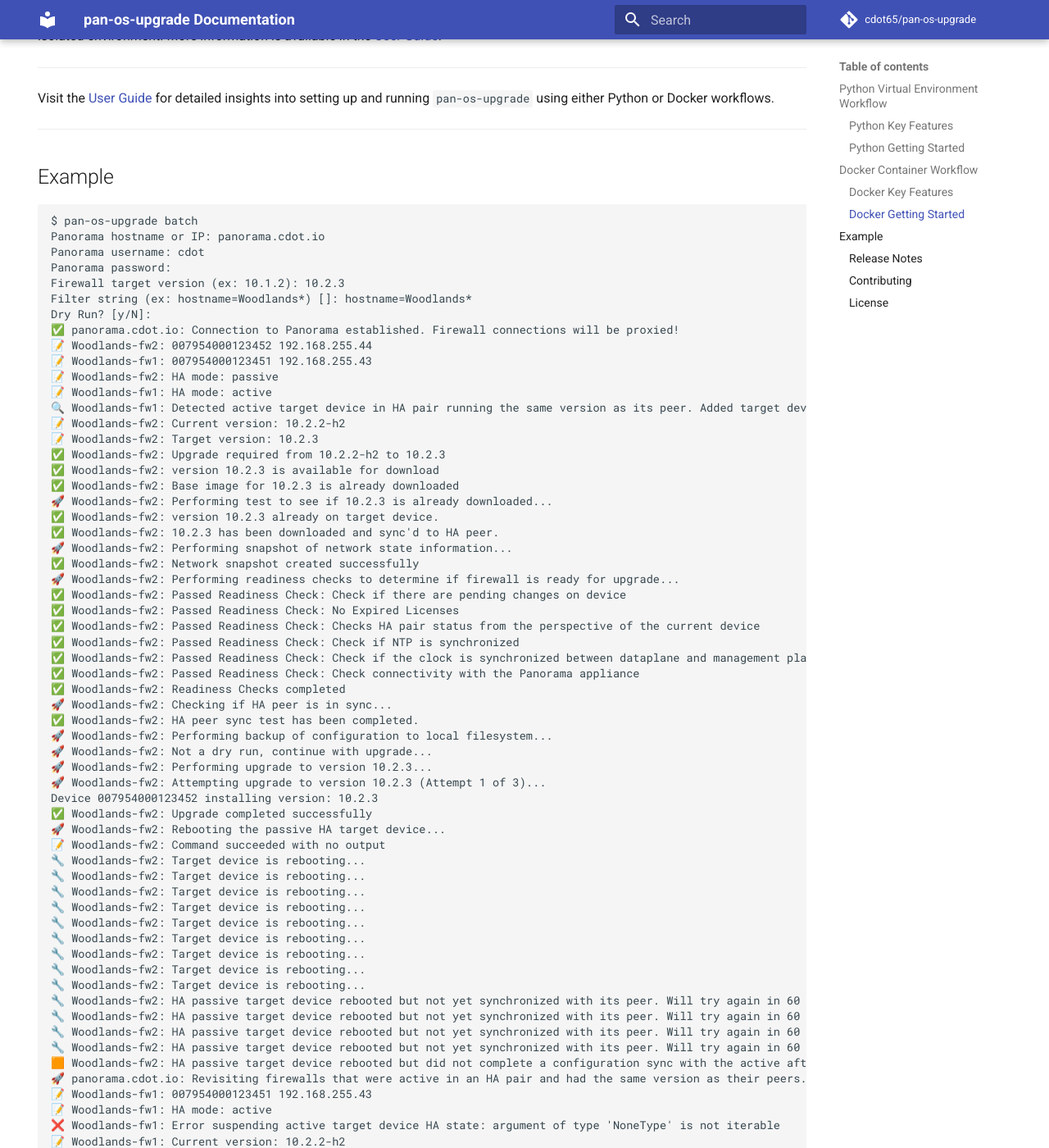
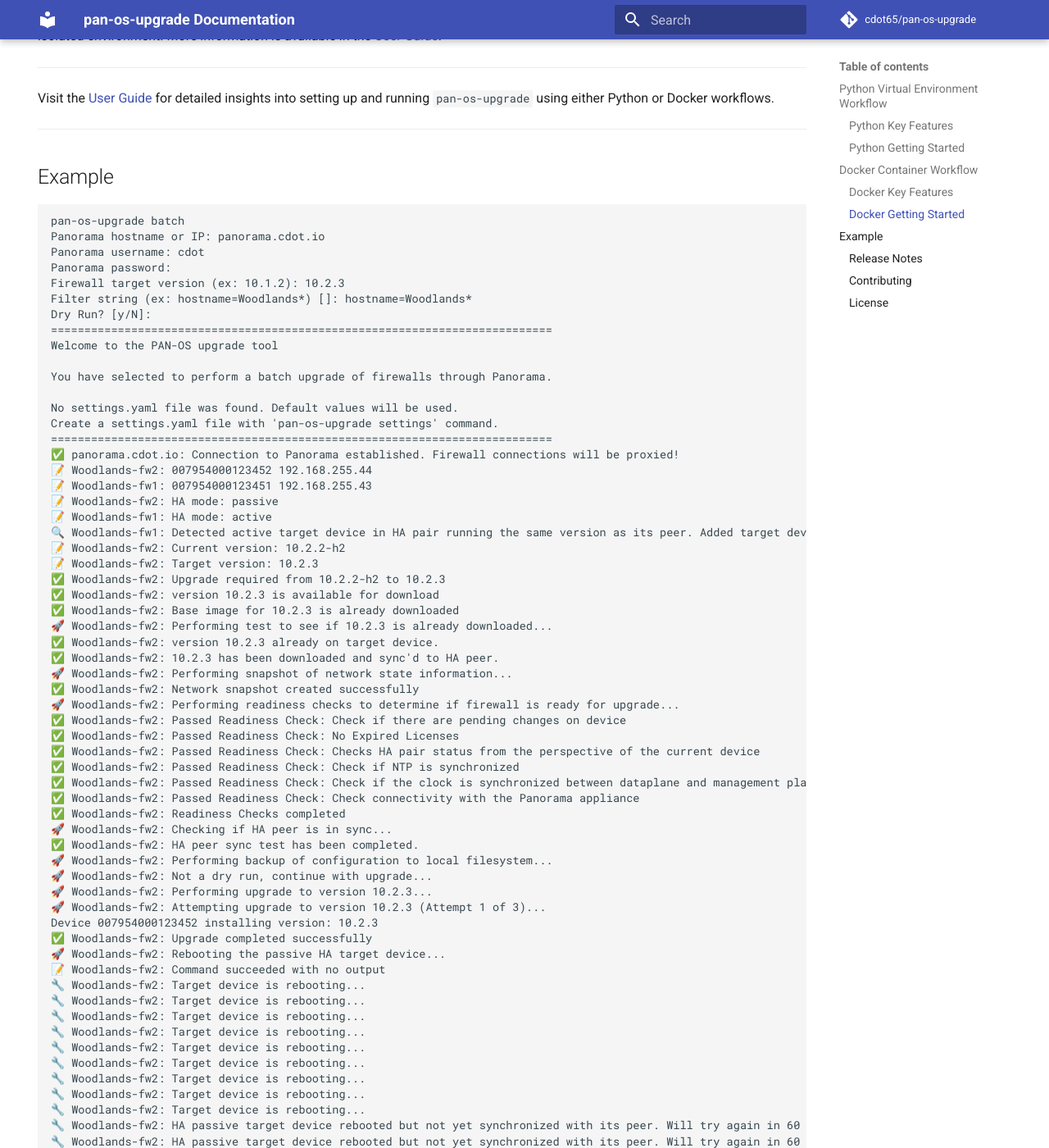
Before and after one commit to cdot65/pan-os-upgrade, an MkDocs documentation site: the page built from docs/index.md, in a window 1280 px wide and 1400 px high, scrolled down 1498 px. Shown: the whole window at 82% size. Built offline with MkDocs 1.6.1 and Material for MkDocs 9.7.7, drawn with Linux system fonts in a browser that asks for light colours; comment, search, counter and statistics services are not loaded; some of the changed text lies outside the part shown.

Commit message:
updating example

````diff
--- a/docs/index.md
+++ b/docs/index.md
@@ -77,13 +77,21 @@
 <div class="termy">
 
 ```console
-$ pan-os-upgrade batch
+pan-os-upgrade batch
 Panorama hostname or IP: panorama.cdot.io
 Panorama username: cdot
 Panorama password:
 Firewall target version (ex: 10.1.2): 10.2.3
 Filter string (ex: hostname=Woodlands*) []: hostname=Woodlands*
 Dry Run? [y/N]:
+===========================================================================
+Welcome to the PAN-OS upgrade tool
+
+You have selected to perform a batch upgrade of firewalls through Panorama.
+
+No settings.yaml file was found. Default values will be used.
+Create a settings.yaml file with 'pan-os-upgrade settings' command.
+===========================================================================
 ✅ panorama.cdot.io: Connection to Panorama established. Firewall connections will be proxied!
 📝 Woodlands-fw2: 007954000123452 192.168.255.44
 📝 Woodlands-fw1: 007954000123451 192.168.255.43
````
